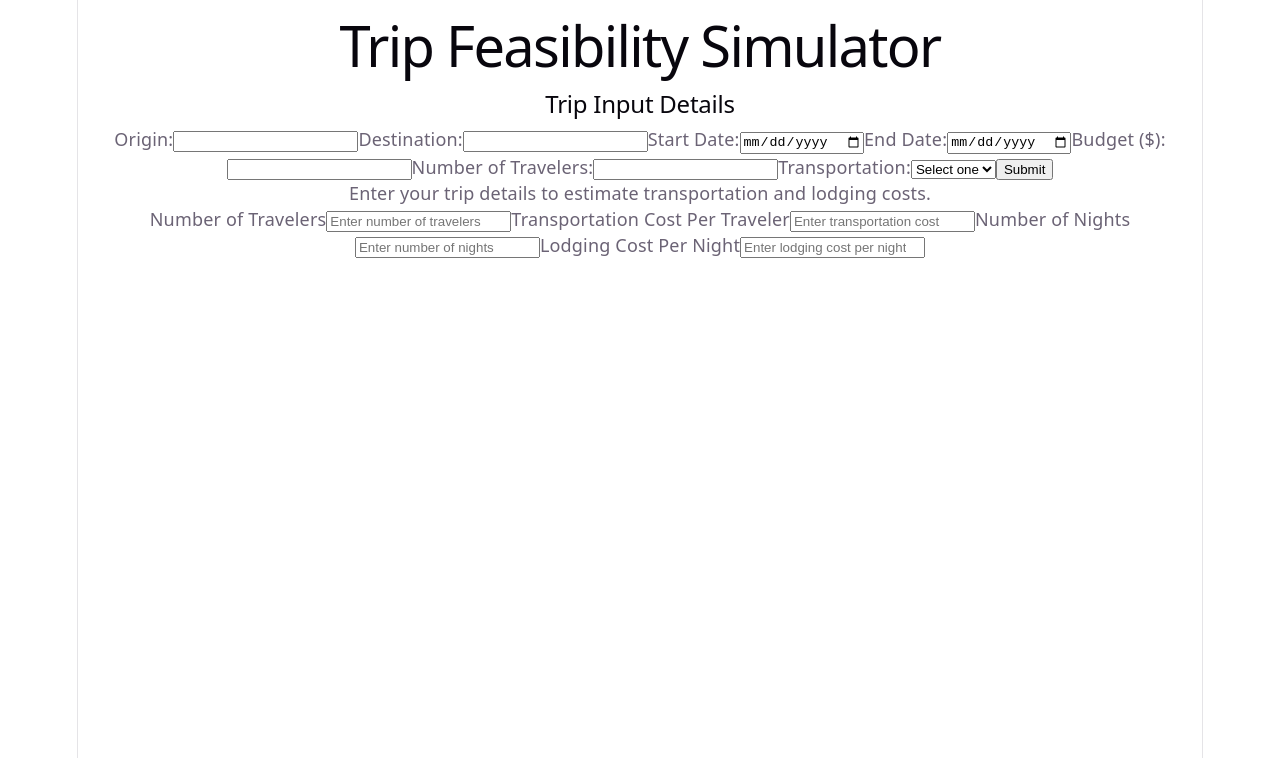
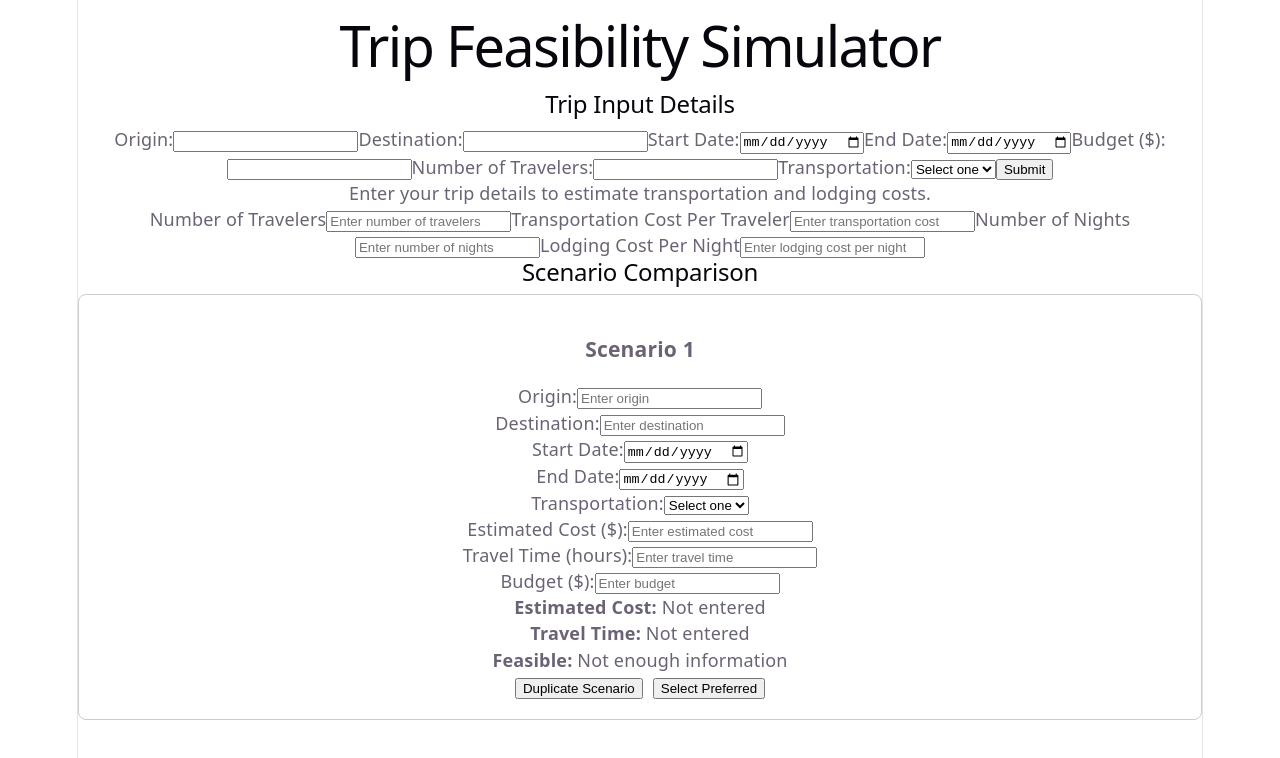
Before and after one commit to gfacey13/trip-feasibility-simulator, a React app in the folder frontend/: page / in a window 1280 px wide. Shown: the top 758 px of the page. Built offline with nearby package versions, Linux system fonts and the light colour scheme; the HTML template or start-up script is replaced by a standard one.

Commit message:
Add scenario comparison feature

```diff
--- a/frontend/src/App.jsx
+++ b/frontend/src/App.jsx
@@ -1,6 +1,7 @@
 import { useState} from 'react'
 import './App.css'
 import TripInputForm from "./TripInputForm";
+import ScenarioComparison from "./ScenarioComparison";
 
 
 function App() {
@@ -93,6 +94,7 @@ function App() {
           <p>Total Estimated Cost: ${estimatedTotal}</p>
         </>
       )}
+      <ScenarioComparison />
     </main>
   )
 }
--- /dev/null
+++ b/frontend/src/ScenarioComparison.jsx
@@ -0,0 +1,334 @@
+import { useState } from "react";
+
+function ScenarioComparison() {
+  const [scenarios, setScenarios] = useState([
+    {
+      id: 1,
+      origin: "",
+      destination: "",
+      startDate: "",
+      endDate: "",
+      transportation: "",
+      cost: "",
+      travelTime: "",
+      budget: "",
+    },
+  ]);
+
+  const [preferredScenario, setPreferredScenario] = useState(null);
+  const [savedScenario, setSavedScenario] = useState(null);
+
+  const updateScenario = (id, field, value) => {
+    const updatedScenarios = scenarios.map((scenario) =>
+      scenario.id === id
+        ? {
+            ...scenario,
+            [field]: value,
+          }
+        : scenario
+    );
+
+    setScenarios(updatedScenarios);
+    setSavedScenario(null);
+  };
+
+  const duplicateScenario = (scenario) => {
+    const newScenario = {
+      ...scenario,
+      id: Date.now(),
+    };
+
+    setScenarios([...scenarios, newScenario]);
+  };
+
+  const selectPreferred = (id) => {
+    setPreferredScenario(id);
+    setSavedScenario(null);
+  };
+
+  const savePreferredScenario = () => {
+    if (preferredScenario === null) {
+      return;
+    }
+
+    const selectedScenario = scenarios.find(
+      (scenario) => scenario.id === preferredScenario
+    );
+
+    setSavedScenario(selectedScenario);
+  };
+
+  const getFeasibility = (scenario) => {
+    if (scenario.cost === "" || scenario.budget === "") {
+      return "Not enough information";
+    }
+
+    return Number(scenario.cost) <= Number(scenario.budget)
+      ? "Yes"
+      : "No";
+  };
+
+  return (
+    <div>
+      <h2>Scenario Comparison</h2>
+
+      <div
+        className="scenario-container"
+        style={{
+          display: "flex",
+          gap: "20px",
+          alignItems: "flex-start",
+          flexWrap: "wrap",
+     }}
+   >
+        {scenarios.map((scenario, index) => (
+          <div
+           className="scenario-card"
+           key={scenario.id}
+           style={{
+             flex: "1 1 300px",
+             border: "1px solid #ccc",
+             padding: "20px",
+             borderRadius: "8px",
+         }}
+     >
+            <h3>
+              Scenario {index + 1}
+              {preferredScenario === scenario.id && " ⭐ Preferred"}
+            </h3>
+
+            <div className="form-group">
+              <label htmlFor={`origin-${scenario.id}`}>
+                Origin:
+              </label>
+
+              <input
+                id={`origin-${scenario.id}`}
+                type="text"
+                placeholder="Enter origin"
+                value={scenario.origin}
+                onChange={(event) =>
+                  updateScenario(
+                    scenario.id,
+                    "origin",
+                    event.target.value
+                  )
+                }
+              />
+            </div>
+
+            <div className="form-group">
+              <label htmlFor={`destination-${scenario.id}`}>
+                Destination:
+              </label>
+
+              <input
+                id={`destination-${scenario.id}`}
+                type="text"
+                placeholder="Enter destination"
+                value={scenario.destination}
+                onChange={(event) =>
+                  updateScenario(
+                    scenario.id,
+                    "destination",
+                    event.target.value
+                  )
+                }
+              />
+            </div>
+
+            <div className="form-group">
+              <label htmlFor={`start-${scenario.id}`}>
+                Start Date:
+              </label>
+
+              <input
+                id={`start-${scenario.id}`}
+                type="date"
+                value={scenario.startDate}
+                onChange={(event) =>
+                  updateScenario(
+                    scenario.id,
+                    "startDate",
+                    event.target.value
+                  )
+                }
+              />
+            </div>
+
+            <div className="form-group">
+              <label htmlFor={`end-${scenario.id}`}>
+                End Date:
+              </label>
+
+              <input
+                id={`end-${scenario.id}`}
+                type="date"
+                value={scenario.endDate}
+                onChange={(event) =>
+                  updateScenario(
+                    scenario.id,
+                    "endDate",
+                    event.target.value
+                  )
+                }
+              />
+            </div>
+
+            <div className="form-group">
+              <label htmlFor={`transportation-${scenario.id}`}>
+                Transportation:
+              </label>
+
+              <select
+                id={`transportation-${scenario.id}`}
+                value={scenario.transportation}
+                onChange={(event) =>
+                  updateScenario(
+                    scenario.id,
+                    "transportation",
+                    event.target.value
+                  )
+                }
+              >
+                <option value="">Select one</option>
+                <option value="Car">Car</option>
+                <option value="Bus">Bus</option>
+                <option value="Train">Train</option>
+                <option value="Plane">Plane</option>
+              </select>
+            </div>
+
+            <div className="form-group">
+              <label htmlFor={`cost-${scenario.id}`}>
+                Estimated Cost ($):
+              </label>
+
+              <input
+                id={`cost-${scenario.id}`}
+                type="number"
+                min="0"
+                placeholder="Enter estimated cost"
+                value={scenario.cost}
+                onChange={(event) =>
+                  updateScenario(
+                    scenario.id,
+                    "cost",
+                    event.target.value
+                  )
+                }
+              />
+            </div>
+
+            <div className="form-group">
+              <label htmlFor={`travel-time-${scenario.id}`}>
+                Travel Time (hours):
+              </label>
+
+              <input
+                id={`travel-time-${scenario.id}`}
+                type="number"
+                min="0"
+                step="0.1"
+                placeholder="Enter travel time"
+                value={scenario.travelTime}
+                onChange={(event) =>
+                  updateScenario(
+                    scenario.id,
+                    "travelTime",
+                    event.target.value
+                  )
+                }
+              />
+            </div>
+
+            <div className="form-group">
+              <label htmlFor={`budget-${scenario.id}`}>
+                Budget ($):
+              </label>
+
+              <input
+                id={`budget-${scenario.id}`}
+                type="number"
+                min="0"
+                placeholder="Enter budget"
+                value={scenario.budget}
+                onChange={(event) =>
+                  updateScenario(
+                    scenario.id,
+                    "budget",
+                    event.target.value
+                  )
+                }
+              />
+            </div>
+
+            <div className="scenario-results">
+              <p>
+                <strong>Estimated Cost:</strong>{" "}
+                {scenario.cost === ""
+                  ? "Not entered"
+                  : `$${scenario.cost}`}
+              </p>
+
+              <p>
+                <strong>Travel Time:</strong>{" "}
+                {scenario.travelTime === ""
+                  ? "Not entered"
+                  : `${scenario.travelTime} hours`}
+              </p>
+
+              <p>
+                <strong>Feasible:</strong>{" "}
+                {getFeasibility(scenario)}
+              </p>
+            </div>
+
+            <button
+              onClick={() => duplicateScenario(scenario)}
+            >
+              Duplicate Scenario
+            </button>
+
+            <button
+              onClick={() => selectPreferred(scenario.id)}
+              style={{ marginLeft: "10px" }}
+            >
+              Select Preferred
+            </button>
+          </div>
+        ))}
+      </div>
+
+      {preferredScenario !== null && (
+        <div className="preferred-section">
+          <p>
+            Preferred Scenario:{" "}
+            {scenarios.find(
+              (scenario) => scenario.id === preferredScenario
+            )
+              ? `Scenario ${
+                  scenarios.findIndex(
+                    (scenario) =>
+                      scenario.id === preferredScenario
+                  ) + 1
+                }`
+              : ""}
+          </p>
+
+          <button onClick={savePreferredScenario}>
+            Save Preferred Scenario
+          </button>
+        </div>
+      )}
+
+      {savedScenario && (
+        <p>
+          Scenario has been saved as your preferred scenario.
+        </p>
+      )}
+    </div>
+  );
+}
+
+export default ScenarioComparison;
```
